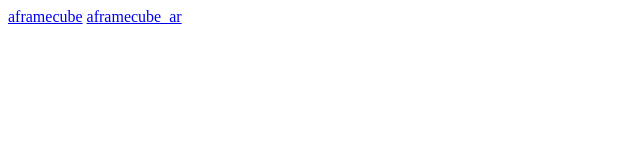
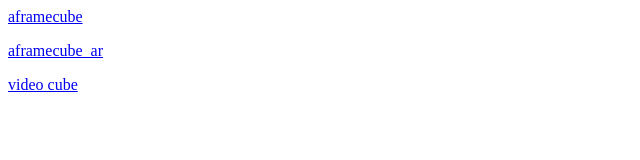
Before and after one commit to markwilliamjohnson/quest_stuff, a plain HTML site: page index.html in a window 1280 px wide. Shown: the whole page, without its empty margins (0-640 px from the left). Drawn offline with Linux system fonts and the light colour scheme.

Commit message:
Update index.html

```diff
--- a/index.html
+++ b/index.html
@@ -1,4 +1,5 @@
 <html>
-<a href="aframecube.html">aframecube</a>
-<a href="aframe2.html">aframecube_ar</a>
+<a href="aframecube.html">aframecube</a><p>
+<a href="aframe2.html">aframecube_ar</a><p>
+<a href="video.html">video cube</a><p>
 </html>
```
